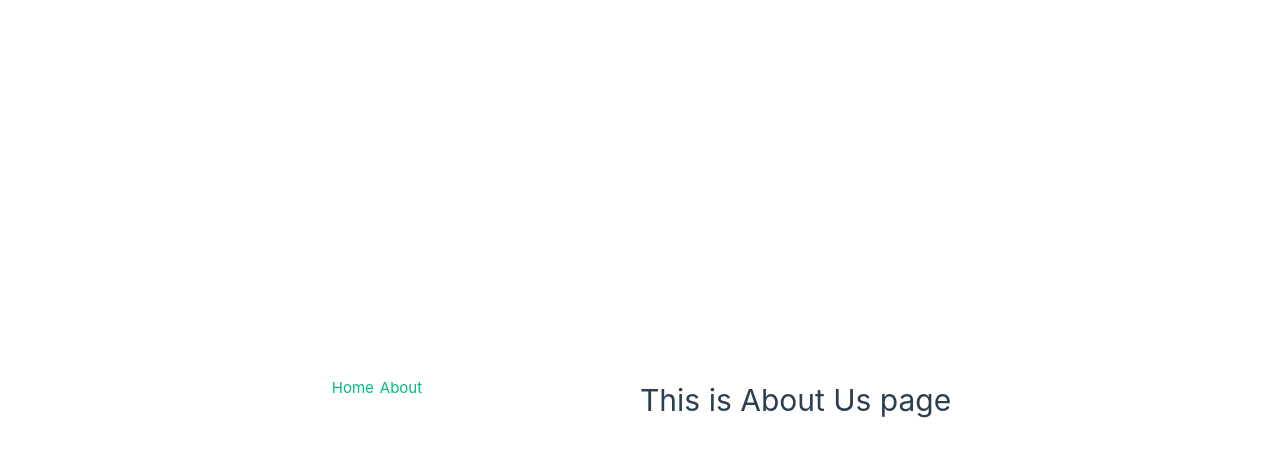
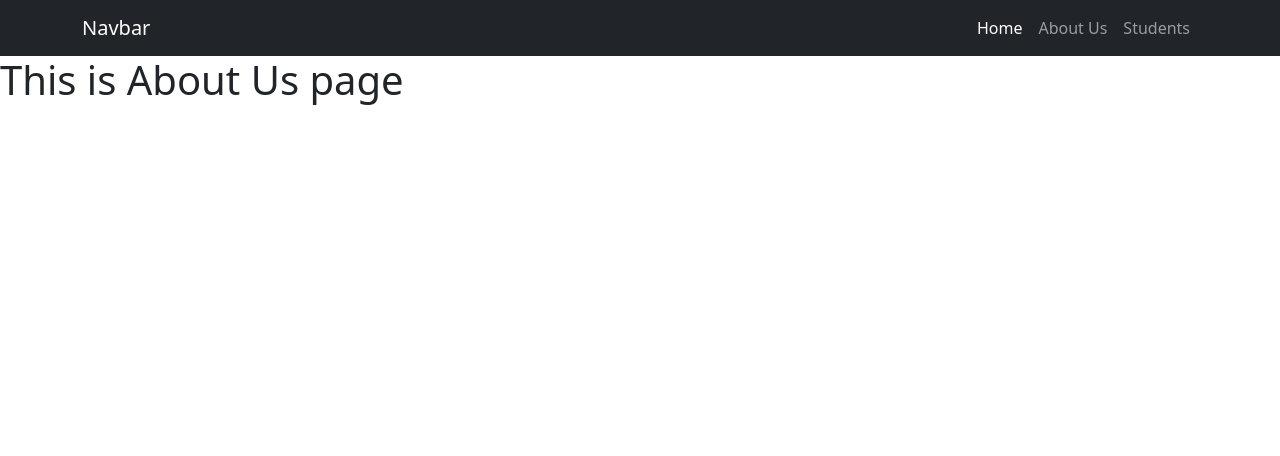
Before and after one commit to LissLiddell/AuthCrud, a Vue app: page / in a window 1280 px wide. Shown: the top 456 px of the page. Built offline with nearby package versions, Linux system fonts and the light colour scheme.

Commit message:
Feat:: Estructura pagina

```diff
--- a/package.json
+++ b/package.json
@@ -9,6 +9,7 @@
     "preview": "vite preview"
   },
   "dependencies": {
+    "bootstrap": "^5.3.3",
     "vue": "^3.4.21",
     "vue-router": "^4.3.0"
   },
--- a/src/App.vue
+++ b/src/App.vue
@@ -6,13 +6,29 @@
 <template>
   <header>
 
-    <div class="wrapper">
+<div class="wrapper">
+    <nav class="navbar navbar-expand-lg navbar-dark bg-dark">
+      <div class="container">
+        <RouterLink class="navbar-brand" to="/">Navbar</RouterLink>
+        <button class="navbar-toggler" type="button" data-bs-toggle="collapse" data-bs-target="#navbarSupportedContent" aria-controls="navbarSupportedContent" aria-expanded="false" aria-label="Toggle navigation">
+          <span class="navbar-toggler-icon"></span>
+        </button>
+        <div class="collapse navbar-collapse" id="navbarSupportedContent">
+          <ul class="navbar-nav ms-auto mb-2 mb-lg-0">
 
-
-      <nav>
-        <RouterLink to="/">Home</RouterLink>
-        <RouterLink to="/about">About</RouterLink>
-      </nav>
+            <li class="nav-item">
+              <RouterLink class="nav-link active" to="/">Home</RouterLink>
+            </li>
+            <li class="nav-item">
+              <RouterLink class="nav-link" to="/about">About Us</RouterLink>
+            </li>
+            <li class="nav-item">
+              <RouterLink class="nav-link" to="/students">Students</RouterLink>
+            </li>
+          </ul>
+        </div>
+      </div>
+    </nav>
     </div>
   </header>
 
--- a/src/assets/base.css
+++ b/src/assets/base.css
@@ -57,30 +57,3 @@
   margin: 0;
   font-weight: normal;
 }
-
-body {
-  min-height: 100vh;
-  color: var(--color-text);
-  background: var(--color-background);
-  transition:
-    color 0.5s,
-    background-color 0.5s;
-  line-height: 1.6;
-  font-family:
-    Inter,
-    -apple-system,
-    BlinkMacSystemFont,
-    'Segoe UI',
-    Roboto,
-    Oxygen,
-    Ubuntu,
-    Cantarell,
-    'Fira Sans',
-    'Droid Sans',
-    'Helvetica Neue',
-    sans-serif;
-  font-size: 15px;
-  text-rendering: optimizeLegibility;
-  -webkit-font-smoothing: antialiased;
-  -moz-osx-font-smoothing: grayscale;
-}
--- a/src/assets/main.css
+++ b/src/assets/main.css
@@ -1,35 +1,2 @@
 @import './base.css';
-
-#app {
-  max-width: 1280px;
-  margin: 0 auto;
-  padding: 2rem;
-  font-weight: normal;
-}
-
-a,
-.green {
-  text-decoration: none;
-  color: hsla(160, 100%, 37%, 1);
-  transition: 0.4s;
-  padding: 3px;
-}
-
-@media (hover: hover) {
-  a:hover {
-    background-color: hsla(160, 100%, 37%, 0.2);
-  }
-}
-
-@media (min-width: 1024px) {
-  body {
-    display: flex;
-    place-items: center;
-  }
-
-  #app {
-    display: grid;
-    grid-template-columns: 1fr 1fr;
-    padding: 0 2rem;
-  }
-}
+@import 'bootstrap';
--- a/src/router/index.js
+++ b/src/router/index.js
@@ -1,5 +1,6 @@
 import { createRouter, createWebHistory } from 'vue-router'
 import HomeView from '../views/HomeView.vue'
+import StudentView from '../views/Students/View.vue'
 
 const router = createRouter({
   history: createWebHistory(import.meta.env.BASE_URL),
@@ -16,6 +17,11 @@
       // this generates a separate chunk (About.[hash].js) for this route
       // which is lazy-loaded when the route is visited.
       component: () => import('../views/AboutView.vue')
+    },
+    {
+      path: '/students',
+      name: 'srtudents',
+      component: StudentView
     }
   ]
 })
--- /dev/null
+++ b/src/views/Students/View.vue
@@ -0,0 +1,5 @@
+<template>
+    <main>
+          <h1>This is Student page</h1>
+    </main>
+  </template>
```
Also changed, not shown: 1 other file (tests, documents, lock files or other folders).
